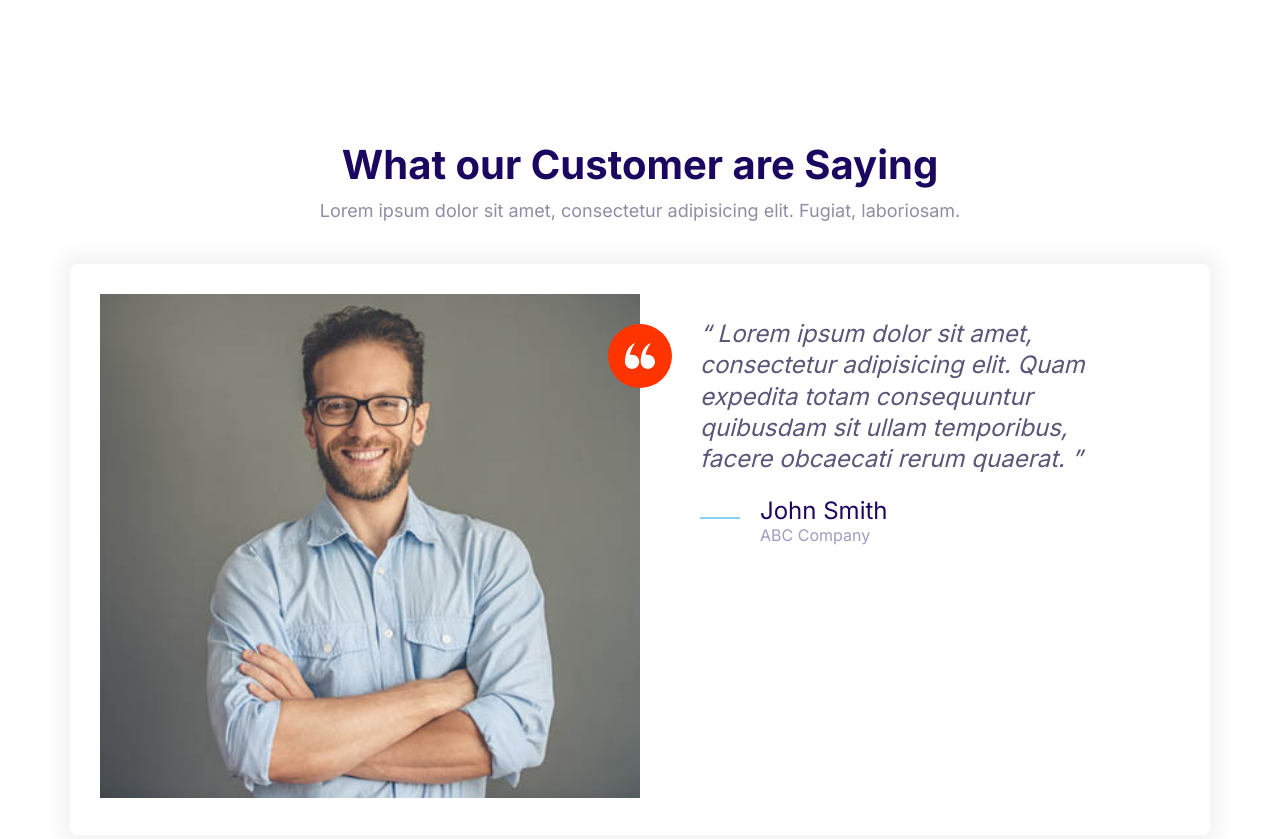
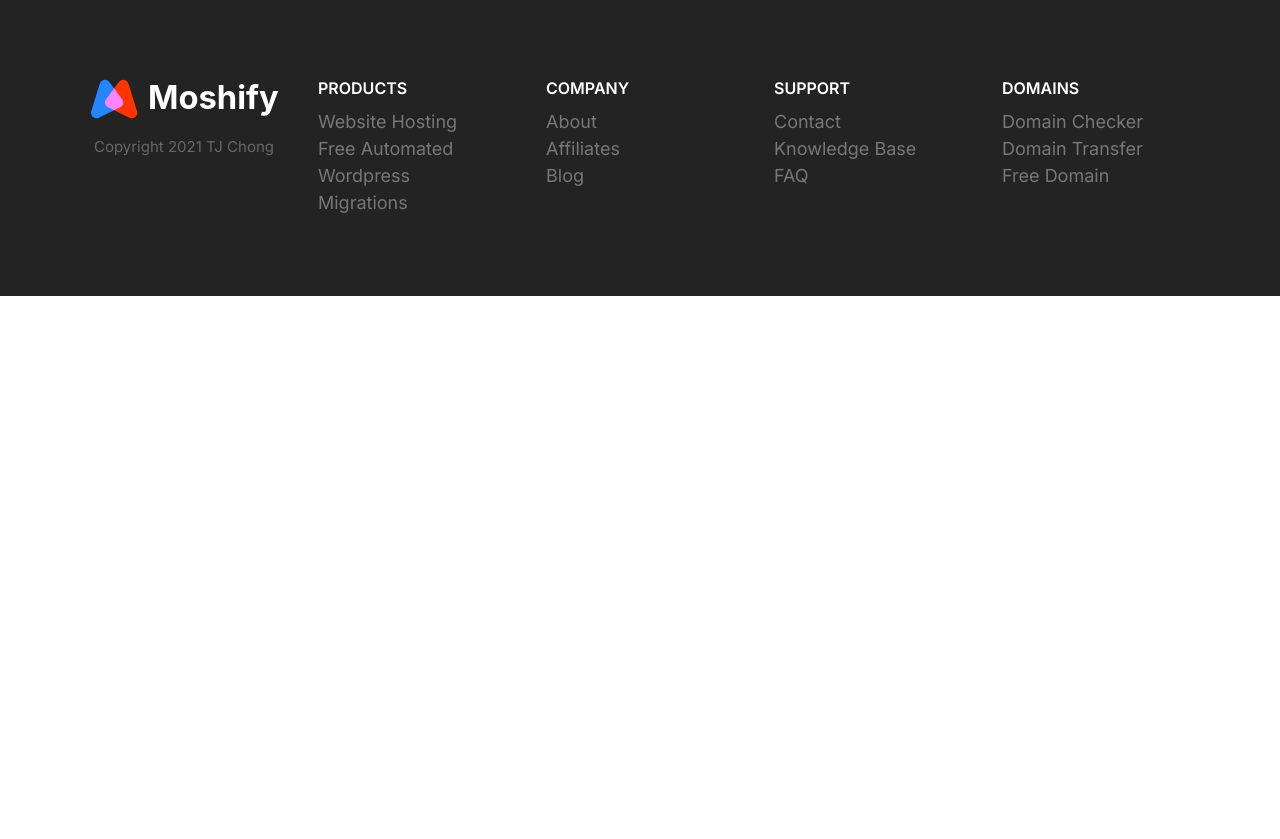
Before and after one commit to TJ-ThiamJoo/Moshify-HTML-CSS-, a plain HTML site: page Index.html in a window 1280 px wide. After the commit the page ends 800 px from the top, so only its background shows below. Drawn offline with Linux system fonts and the light colour scheme.

Commit message:
uild the Footer Block components.

```diff
--- a/CSS/styles.css
+++ b/CSS/styles.css
@@ -802,3 +802,79 @@ a {
     max-width: 700px;
   }
 }
+
+/* Footer */
+.footer {
+  background: #232323;
+}
+
+.footer a {
+  color: #777;
+  transition: color 0.3s;
+}
+
+.footer a:hover {
+  color: #fff;
+}
+
+.footer__section {
+  padding: 2rem;
+  border-bottom: 1px solid #393939;
+}
+
+.footer__section .list {
+  margin: 0;
+}
+
+.footer__heading {
+  text-transform: uppercase;
+  font-weight: 600;
+}
+
+.footer__brand {
+  margin-top: 5rem;
+  text-align: center;
+}
+
+.footer__brand img {
+  width: 100%;
+  max-width: 230px;
+}
+
+.footer__copyright {
+  font-size: 2.1rem;
+  color: #fff;
+  opacity: 0.3;
+}
+
+@media screen and (min-width: 768px) {
+  .footer__sections {
+    grid-template-columns: repeat(auto-fit, minmax(10rem, 1fr));
+  }
+
+  .footer .collapsible__chevron {
+    display: none;
+  }
+
+  .footer .collapsible__content {
+    opacity: 1;
+    max-height: 100%;
+  }
+
+  .footer__brand {
+    order: -1;
+    margin-top: 1rem;
+  }
+
+  .footer__copyright {
+    font-size: 1.5rem;
+  }
+
+  .footer__section {
+    border: 0;
+  }
+
+  .footer__heading {
+    font-size: 1.6rem;
+  }
+}
--- a/Index.html
+++ b/Index.html
@@ -15,54 +15,78 @@
     <link rel="stylesheet" href="css/styles.css" />
   </head>
   <body>
-    <section class="block">
-      <header class="block__header">
-        <h2>What our Customer are Saying</h2>
-        <p>
-          Lorem ipsum dolor sit amet, consectetur adipisicing elit. Fugiat,
-          laboriosam.
-        </p>
+    <footer class="block block--dark footer">
+      <div class="container grid footer__sections">
+        <section class="collapsible collapsible--expanded footer__section">
+          <header class="collapsible__header">
+            <h2 class="collapsible__heading footer__heading">Products</h2>
+            <svg class="icon icon--white collapsible__chevron">
+              <use xlink:href="images/sprite.svg#chevron"></use>
+            </svg>
           </header>
-      <div class="container">
-        <body style="padding: 5rem">
-          <div class="card testimonial">
-            <div class="grid grid--1x2">
-              <div class="testimonial__image">
-                <img
-                  src="images/testimonial.jpg"
-                  alt="A happy, smiling customer"
-                />
-                <span class="icon-container icon-container--accent">
-                  <svg class="icon icon--white icon--small">
-                    <use xlink:href="images/sprite.svg#quotes"></use>
+          <div class="collapsible__content">
+            <ul class="list">
+              <li><a href="#">Website Hosting</a></li>
+              <li><a href="#">Free Automated Wordpress</a></li>
+              <li><a href="#">Migrations</a></li>
+            </ul>
+          </div>
+        </section>
+
+        <section class="collapsible collapsible--expanded footer__section">
+          <header class="collapsible__header">
+            <h2 class="collapsible__heading footer__heading">Company</h2>
+            <svg class="icon icon--white collapsible__chevron">
+              <use xlink:href="images/sprite.svg#chevron"></use>
             </svg>
-                </span>
+          </header>
+          <div class="collapsible__content">
+            <ul class="list">
+              <li><a href="#">About</a></li>
+              <li><a href="#">Affiliates</a></li>
+              <li><a href="#">Blog</a></li>
+            </ul>
           </div>
-              <blockquote class="quote">
-                <p class="quote__text">
-                  Lorem ipsum dolor sit amet, consectetur adipisicing elit. Quam
-                  expedita totam consequuntur quibusdam sit ullam temporibus,
-                  facere obcaecati rerum quaerat.
-                </p>
-                <footer>
-                  <div class="media">
-                    <div class="media__image">
-                      <svg class="icon icon--primary quote__line">
-                        <use xlink:href="images/sprite.svg#line"></use>
+        </section>
+
+        <section class="collapsible collapsible--expanded footer__section">
+          <header class="collapsible__header">
+            <h2 class="collapsible__heading footer__heading">Support</h2>
+            <svg class="icon icon--white collapsible__chevron">
+              <use xlink:href="images/sprite.svg#chevron"></use>
             </svg>
+          </header>
+          <div class="collapsible__content">
+            <ul class="list">
+              <li><a href="#">Contact</a></li>
+              <li><a href="#">Knowledge Base</a></li>
+              <li><a href="#">FAQ</a></li>
+            </ul>
           </div>
-                    <div class="media__body">
-                      <h3 class="media__title quote__author">John Smith</h3>
-                      <p class="quote__organization">ABC Company</p>
+        </section>
+
+        <section class="collapsible collapsible--expanded footer__section">
+          <header class="collapsible__header">
+            <h2 class="collapsible__heading footer__heading">Domains</h2>
+            <svg class="icon icon--white collapsible__chevron">
+              <use xlink:href="images/sprite.svg#chevron"></use>
+            </svg>
+          </header>
+          <div class="collapsible__content">
+            <ul class="list">
+              <li><a href="#">Domain Checker</a></li>
+              <li><a href="#">Domain Transfer</a></li>
+              <li><a href="#">Free Domain</a></li>
+            </ul>
           </div>
+        </section>
+
+        <section class="footer__brand">
+          <img src="images/logo.svg" alt="" />
+          <p class="footer__copyright">Copyright 2021 TJ Chong</p>
+        </section>
       </div>
     </footer>
-              </blockquote>
-            </div>
-          </div>
-        </body>
-      </div>
-    </section>
     <script src="js/main.js"></script>
   </body>
 </html>
```
Also changed, not shown: components/Blocks-Footer.html (added, +72 -0 lines), 1 other file. Lines whose indentation alone changed are shown as unchanged.
